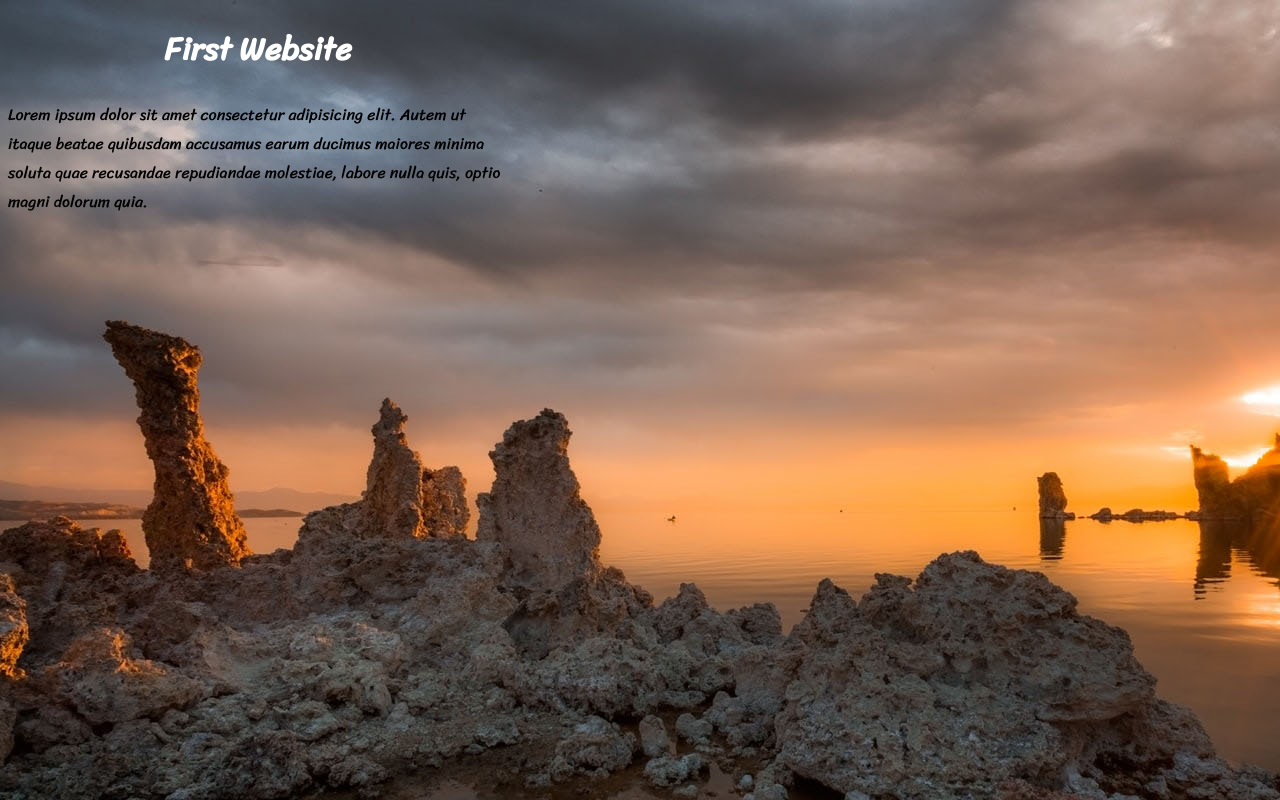
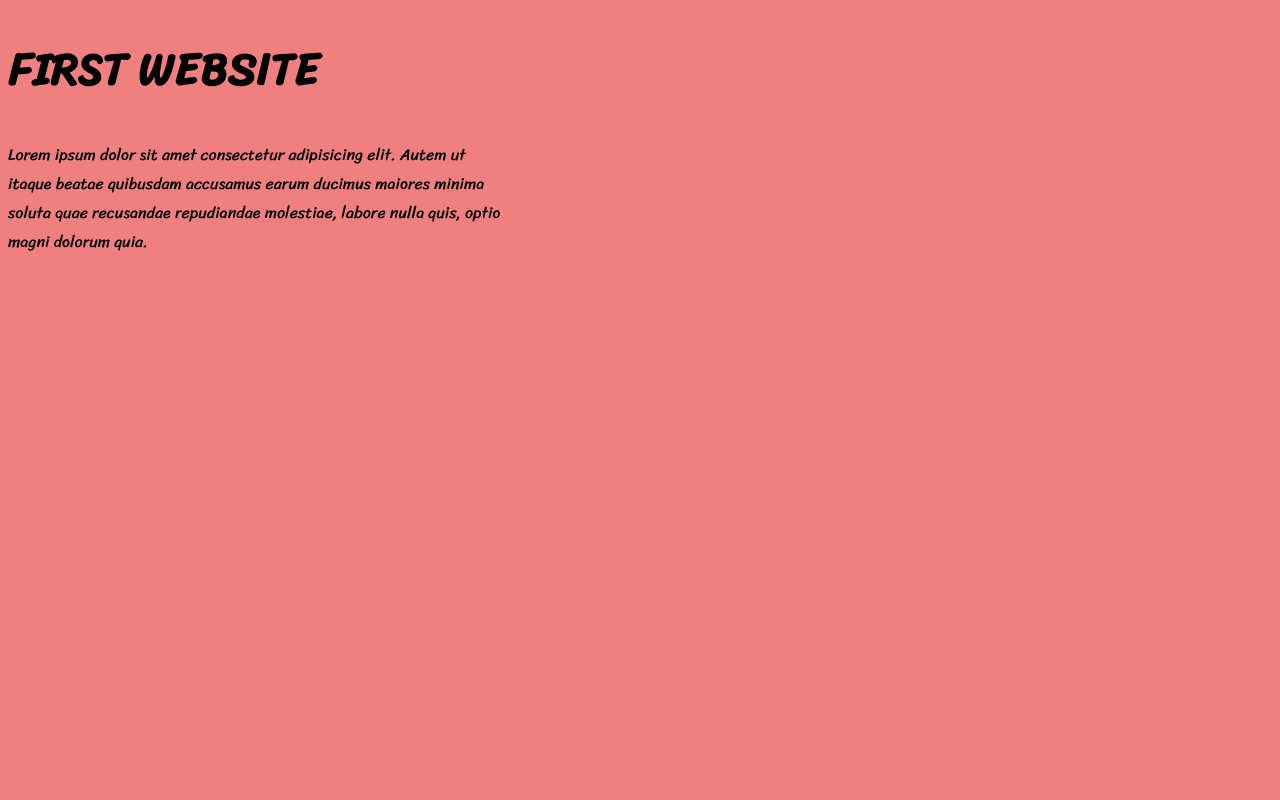
Before and after one commit to hemasri-bhimireddy/testing, a plain HTML site: page index.html in a window 1280 px wide. Drawn offline with Linux system fonts and the light colour scheme.

Commit message:
update media querys

```diff
--- a/css/style.css
+++ b/css/style.css
@@ -5,8 +5,33 @@ body {
     font-family: 'Sriracha', cursive;
 }
 
-h1 {
-    text-align: center;
-    color: white;
-    text-transform: capitalize;
-}
+@media only screen and (min-width: 400px) {
+    body {
+      background-color: lightblue;
+      background-image: none;
+    }
+    h1 {
+        text-transform: lowercase;
+        font-size: 30px;
+    }
+  }
+@media only screen and (min-width: 800px) {
+    body {
+      background-color:lightcoral;
+      background-image: none;
+    }
+    h1 {
+        text-transform: uppercase;
+        font-size: 45px;
+    }
+  }
+@media only screen and (max-width: 850px) {
+
+
+    h1 {
+        text-align: center;
+        color: white;
+        text-transform: capitalize;
+    }
+
+  }
```
